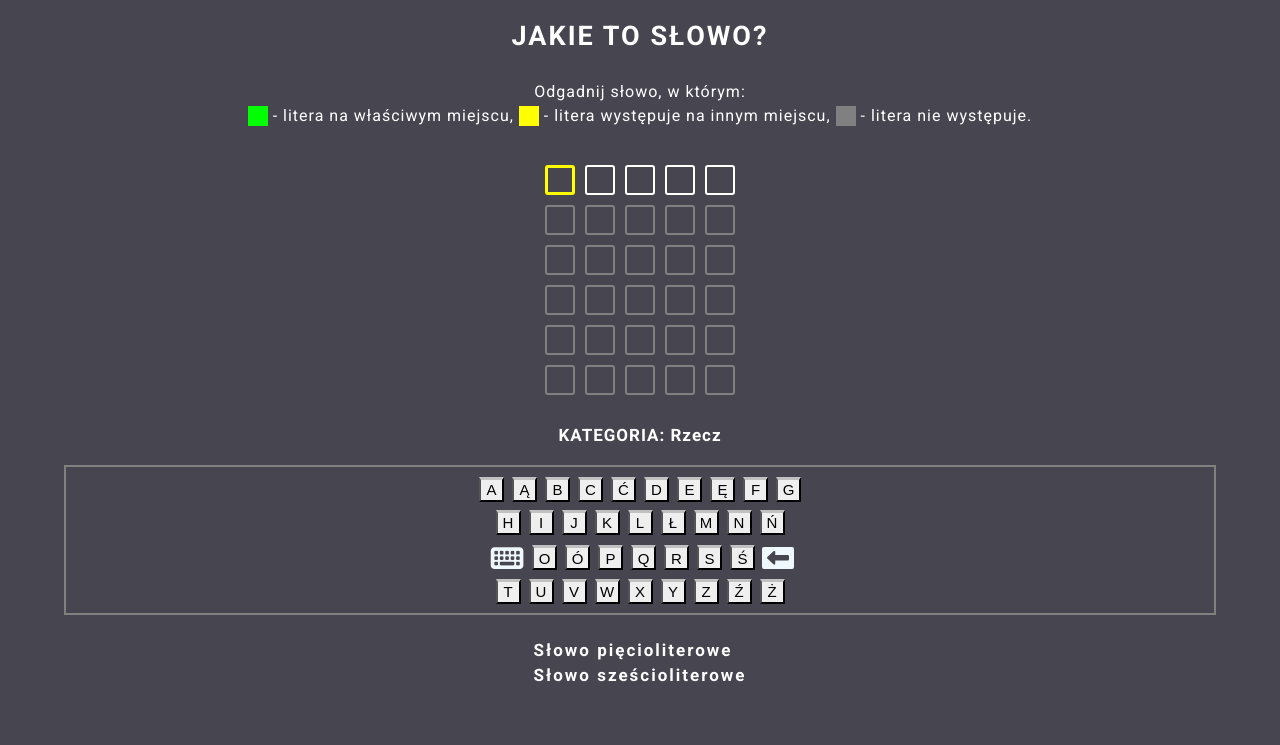
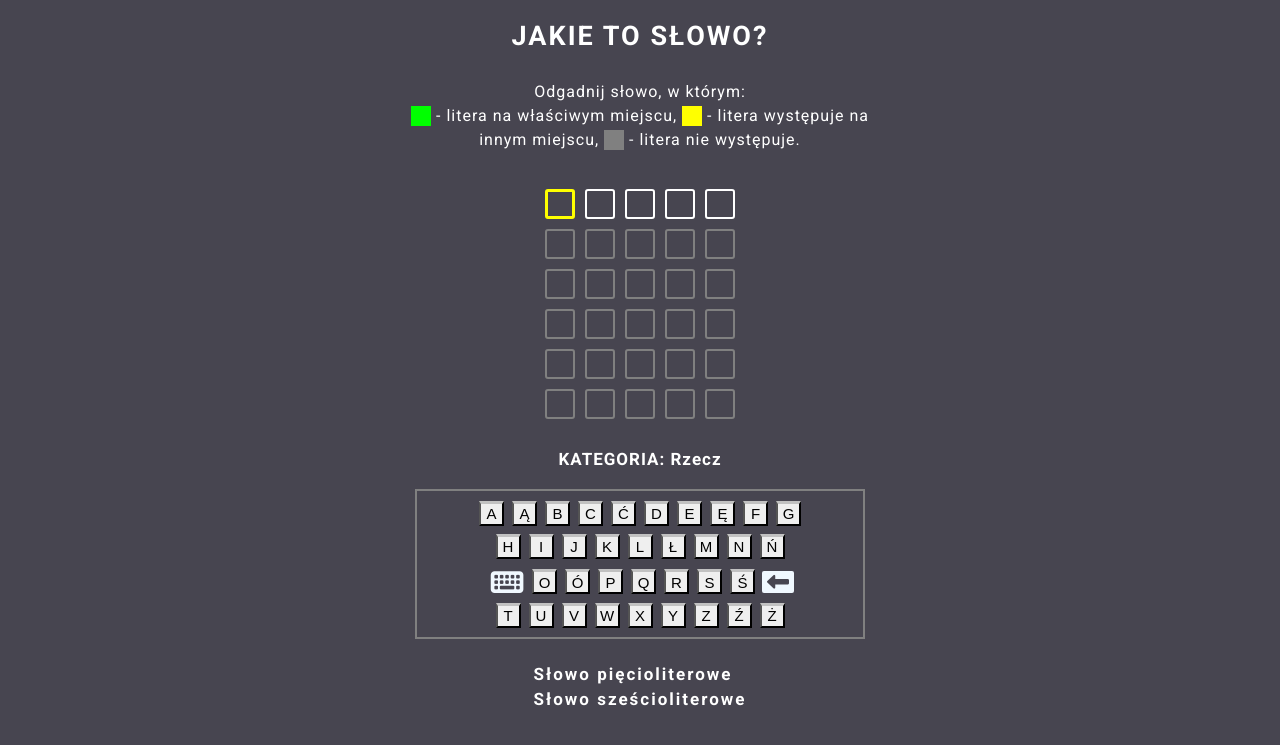
Before and after one commit to RobertBurek/G_Words_diff, a PHP site: page / in a window 1280 px wide. Shown: the top 745 px of the page. Run offline with PHP 8.4, Linux system fonts and the light colour scheme; some libraries are stand-ins or nearby versions.

Commit message:
Responsywność cd..

```diff
--- a/css/style.css
+++ b/css/style.css
@@ -267,4 +267,14 @@ button:hover {
     top: 5px;
   }
 }
+
+@media (min-width: 768px) {
+  .letters {
+    width: 450px;
+  }
+  .description {
+    max-width: 100%;
+    width: 500px;
+  }
+}
 /*# sourceMappingURL=style.css.map */
--- a/css/style.scss
+++ b/css/style.scss
@@ -315,7 +315,13 @@ button:hover {
 }
 
 @media (min-width: 768px) {
-
+	.letters {
+	width: 450px;
+	}
+	.description {
+		max-width: 100%;
+		width: 500px;
+	}
 }
 
 @media (min-width: 992px) {
```
Also changed, not shown: 1 other file.
